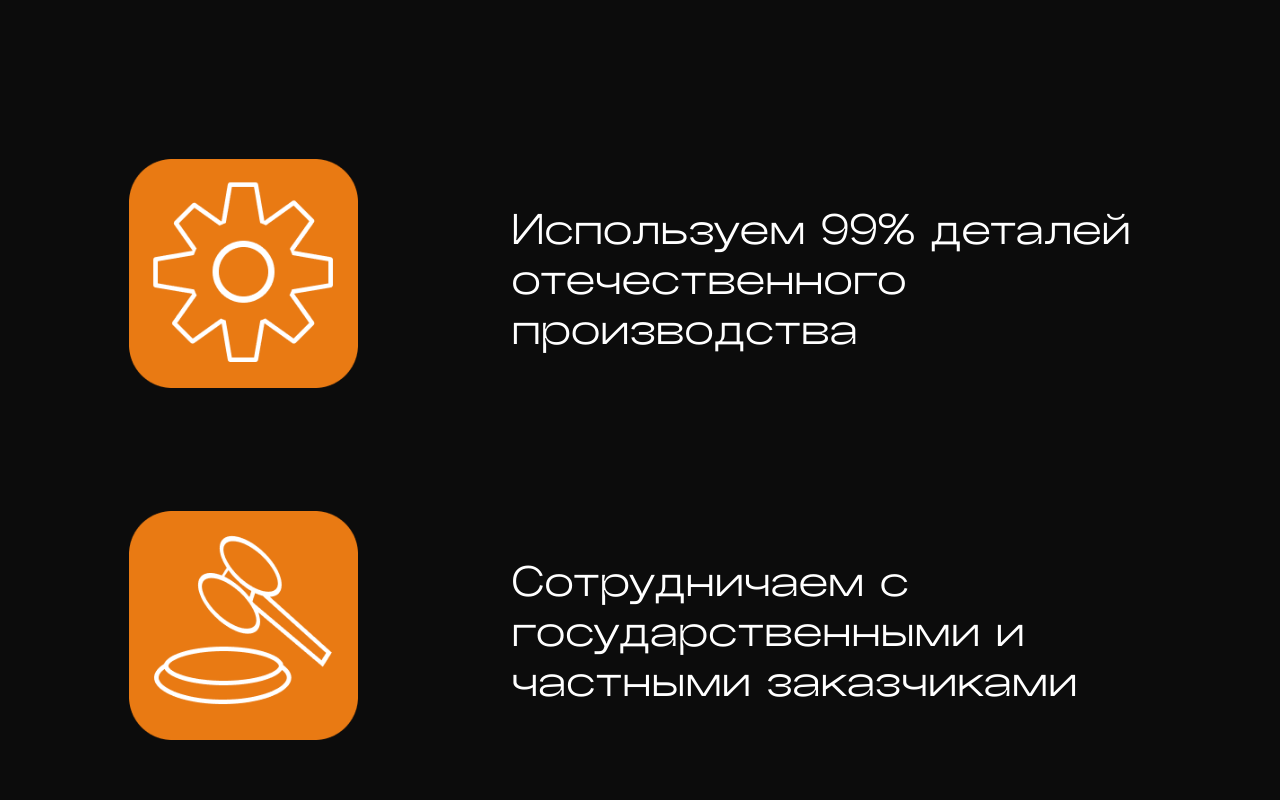
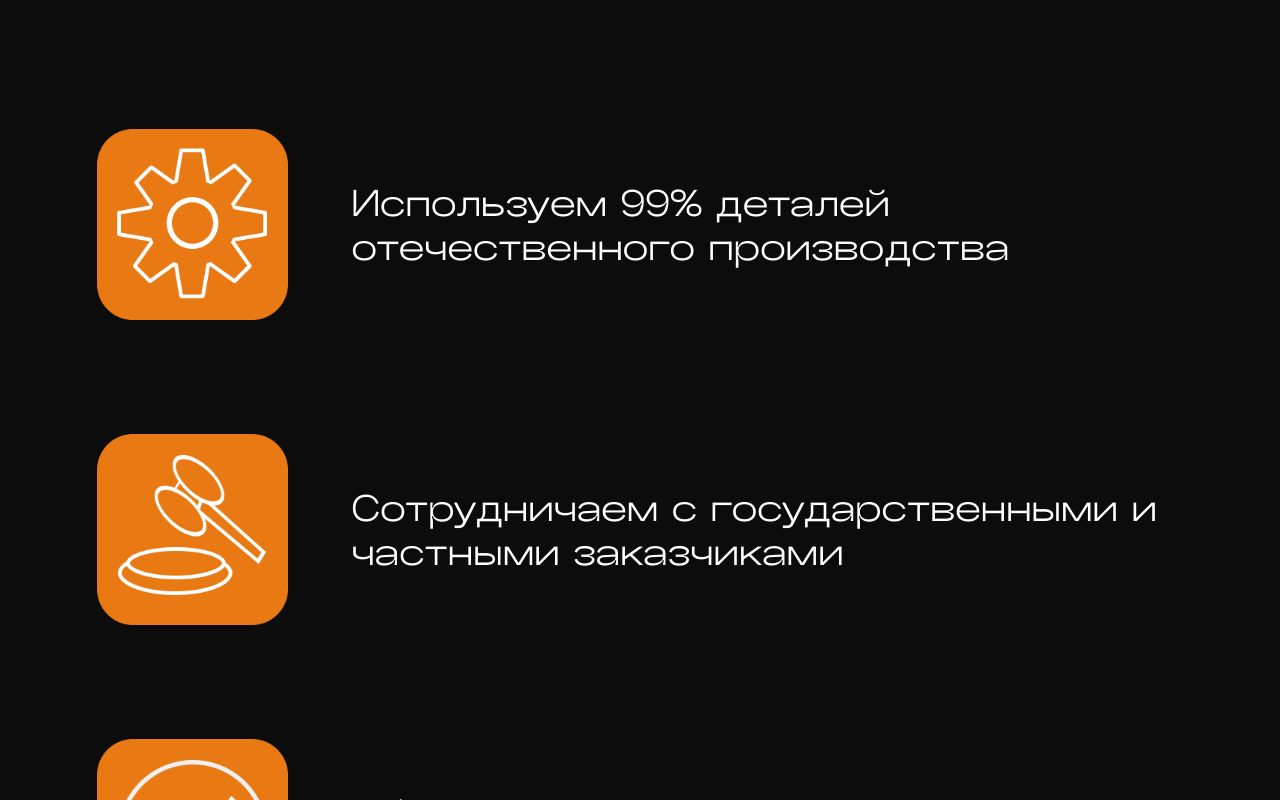
Before and after one commit to arzetz/koloksha, a React (Create React App) app in the folder frontend/: page / in a window 1280 px wide. Shown: the part 3140-3940 px from the top of the page. Built offline with nearby package versions, Linux system fonts and the light colour scheme.

Commit message:
little adaptive added

```diff
--- a/frontend/src/components/HomePage.scss
+++ b/frontend/src/components/HomePage.scss
@@ -175,7 +175,9 @@ div {
   }
   &.advantages_inner {
     padding-bottom: 110px;
+    display: flex;
     justify-content: center;
+    align-items: center;
   }
   &.advantages_p {
     margin-left: 10%;
@@ -296,6 +298,10 @@ hr{
         width: 60%;
       } /* Отступ между рядами */
     }
+    &.advantages_p {
+      margin-left: 10%;
+      width: 60%;
+    }
   }
   .historybar_image {
     width: 300px;
@@ -320,6 +326,9 @@ hr{
       color: #000000;
       font-family: $rgst;
     }
+    &.advantages_p {
+      font-size: 46px;
+    }
   }
   div {
     &.inner_product {
@@ -330,6 +339,13 @@ hr{
         }
       }
     }
+    &.advantages_p {
+      margin-left: 10%;
+      width: 60%;
+    }
+  }
+  .advantages_image {
+    width: 80%;
   }
 }
 
@@ -345,7 +361,7 @@ hr{
       font-size: 64px;
     }
     &.products {
-      margin-top: 50px;
+      margin-top: 40px;
       font-size: 64px;
     }
     &.advantages {
@@ -362,11 +378,15 @@ hr{
       margin-top: 20px;
       font-size: 28px;
     }
+    &.advantages_p {
+      font-size: 44px;
+    }
   }
   /*<<--------->>*/
 
   /*Стили контейнеров*/
-  div {
+  div
+   {
     &.header {
       margin-top: 4.2%;
     }
@@ -390,6 +410,10 @@ hr{
           font-size: 30px;
         }
       }
+    }
+    &.advantages_p {
+      margin-left: 5%;
+      width: 60%;
     }
   }
 
@@ -421,8 +445,11 @@ hr{
     &.advantages{
       margin-bottom: 180px;
       width: 650px;
-      height: 10  px;
+      height: 10px;
   }
+  }
+  .advantages_image {
+    width: 75%;
   }
 }
 
@@ -439,6 +466,9 @@ hr{
     &.about_us {
       margin-top: 10px;
       font-size: 25px;
+    }
+    &.advantages_p {
+      font-size: 40px;
     }
   }
 
@@ -485,6 +515,10 @@ hr{
         }
       }
     }
+    &.advantages_p {
+      margin-left: 0%;
+      width: 65%;
+    }
   }
 
   .about_us_p_div {
@@ -502,7 +536,7 @@ hr{
   }
   hr{
     &.advantages{
-      margin-bottom: 180px;
+      margin-bottom: 150px;
       width: 500px;
       height: 8px;
   }
@@ -521,6 +555,9 @@ hr{
     }
     &.header {
       font-size: 24px;
+    }
+    &.advantages_p {
+      font-size: 32px;
     }
   }
   h1 {
@@ -579,6 +616,9 @@ hr{
       width: 400px;
       height: 8px;
   }
+  }
+  .advantages_image {
+    width: 65%;
   }
 }
 
```
